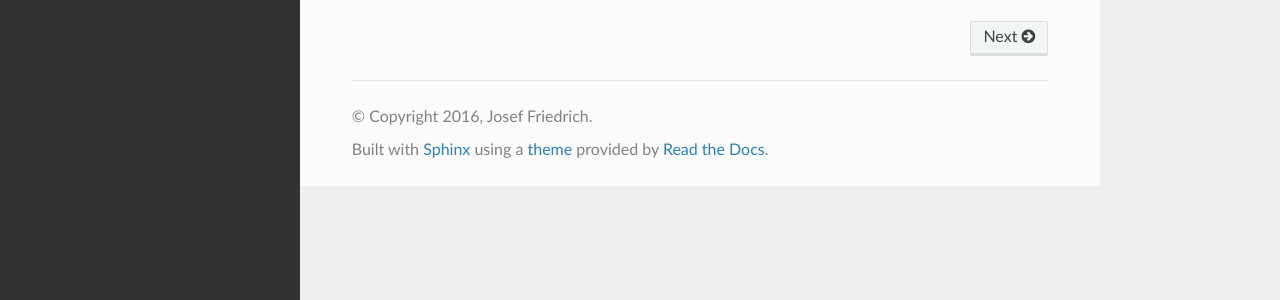
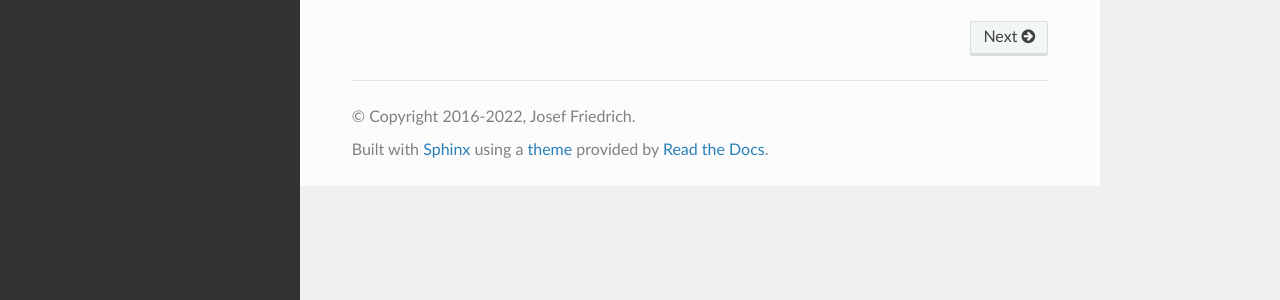
Before and after one commit to Josef-Friedrich/tmep, a Sphinx documentation site: the page built from doc/source/index.rst, in a window 1280 px wide. Shown: the part 452-752 px from the top of the page. Built offline with Sphinx 7.4.7 and the Read the Docs theme 2.0.0, drawn with Linux system fonts in a browser that asks for light colours.

```diff
--- a/doc/source/conf.py
+++ b/doc/source/conf.py
@@ -13,9 +13,9 @@ source_suffix = '.rst'
 
 master_doc = 'index'
 
-project = u'tmep'
-copyright = u'2016, Josef Friedrich'
-author = u'Josef Friedrich'
+project = 'tmep'
+copyright = '2016-2022, Josef Friedrich'
+author = 'Josef Friedrich'
 version = tmep.__version__
 release = tmep.__version__
 language = 'en'
@@ -24,4 +24,10 @@ pygments_style = 'sphinx'
 todo_include_todos = False
 html_static_path = []
 htmlhelp_basename = 'tmepdoc'
-autodoc_default_flags = ['members', 'undoc-members', 'private-members', 'show-inheritance']
+
+autodoc_default_options = {
+    'members': True,
+    'private-members': True,
+    'undoc-members': True,
+    'show-inheritance': True
+}
```
